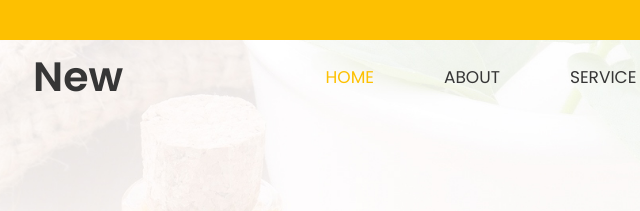
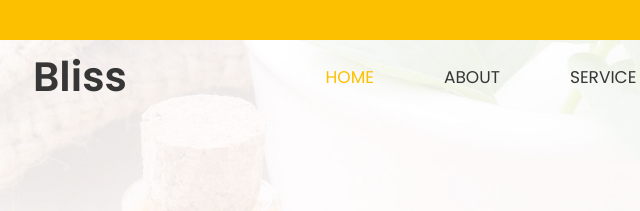
Before and after one commit to UsmanST/testBranhRepo, a plain HTML site: page index.html in a window 1280 px wide. Shown: the top 211 px of the page, 37-677 px from the left. Drawn offline with nearby package versions, Linux system fonts and the light colour scheme.

Commit message:
Update index.html

```diff
--- a/index.html
+++ b/index.html
@@ -42,7 +42,8 @@
                <div class="row d_flex">
                   <div class=" col-md-3 col-sm-3">
                      <div class="logo">
-                        <a href="index.html">New</a>
+                        <a href="index.html">Bliss
+                       </a>
                      </div>
                   </div>
                   <div class="col-md-9 col-sm-9">
```
